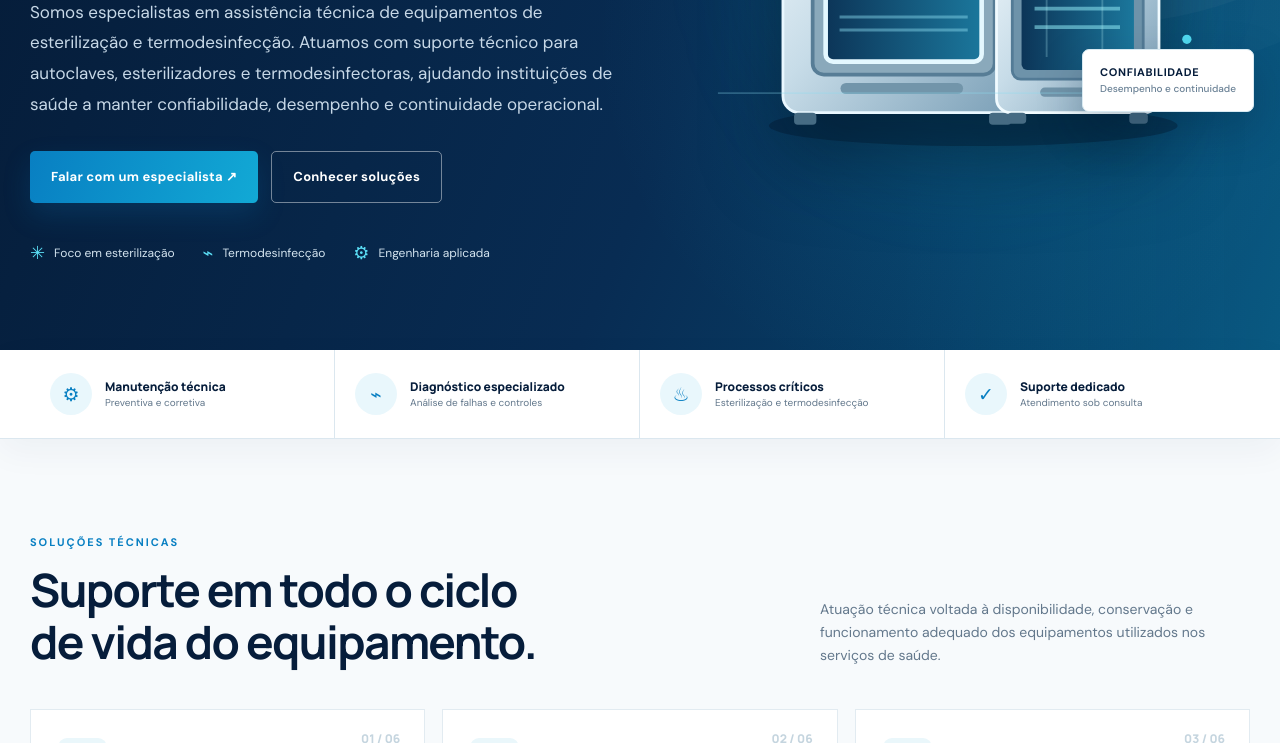
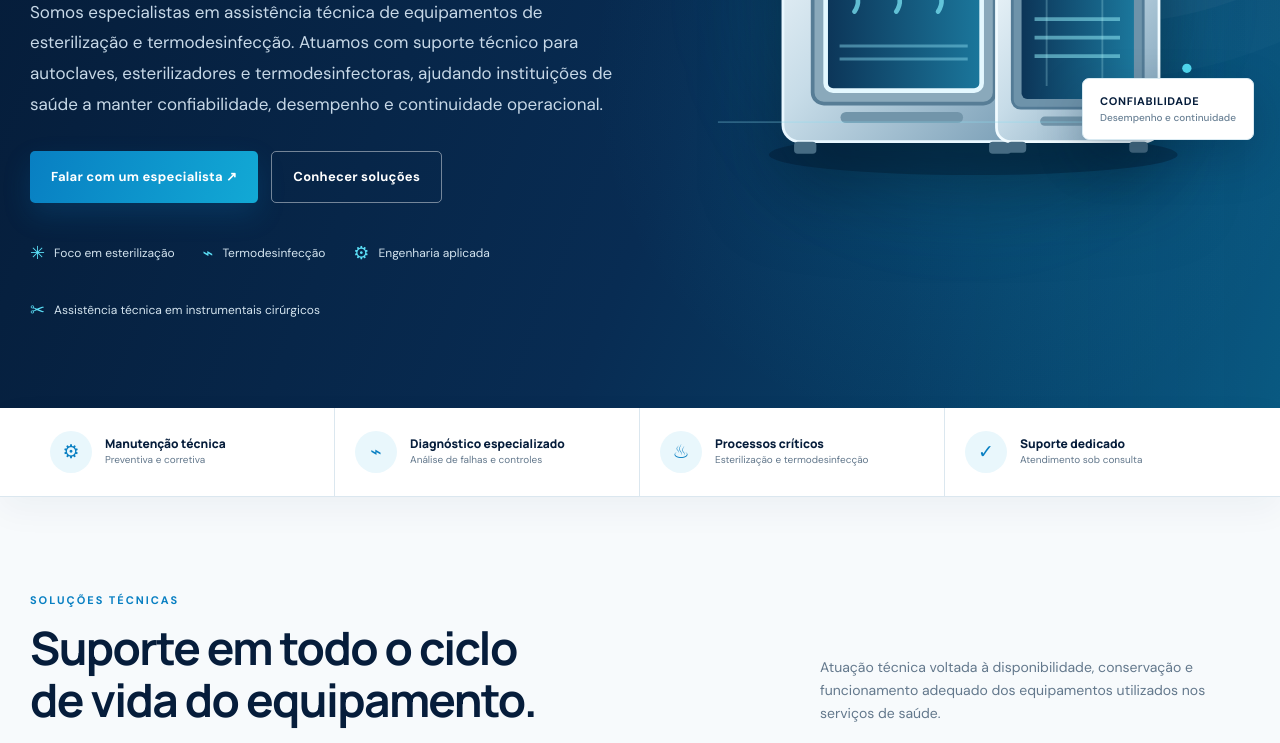
Before and after one commit to maykonmoliveira-cpu/Engetec-site, a plain HTML site: page index.html in a window 1280 px wide. Shown: the part 598-1341 px from the top of the page. Drawn offline with Linux system fonts and the light colour scheme.

Commit message:
Adiciona ícone e destaque para assistência técnica em instrumentais cirúrgicos

```diff
--- a/index.html
+++ b/index.html
@@ -34,7 +34,7 @@ footer{background:#04152c;color:#9eb4c7;padding:35px 0 22px}.footmain{display:fl
 <div class="topline"><div class="container"><span><strong>ENGETEC</strong> · Assistência técnica em equipamentos médico-hospitalares</span><span>Joinville · Santa Catarina · Atendimento sob consulta</span></div></div>
 <header><div class="container nav"><a class="brand" href="#inicio" aria-label="ENGETEC início"><img src="./assets/logo-cabecalho-engetec.jpg?v=2" alt="ENGETEC — Tecnologia a serviço da vida"></a><nav class="navlinks"><a href="#servicos">Serviços</a><a href="#equipamentos">Equipamentos</a><a href="#especialidade">Especialidade</a><a href="#empresa">Atuação</a><a class="button" href="#contato">Solicitar atendimento <span>↗</span></a></nav></div></header>
 <main>
-<section class="hero" id="inicio"><div class="container hero-grid"><div><div class="kicker">Engenharia · Tecnologia · Saúde</div><h1>Precisão técnica para equipamentos que <em>cuidam de vidas.</em></h1><p class="hero-copy">Somos especialistas em assistência técnica de equipamentos de esterilização e termodesinfecção. Atuamos com suporte técnico para autoclaves, esterilizadores e termodesinfectoras, ajudando instituições de saúde a manter confiabilidade, desempenho e continuidade operacional.</p><div class="hero-actions"><a class="button" href="https://wa.me/5547992394551?text=Ol%C3%A1%2C%20gostaria%20de%20solicitar%20atendimento%20t%C3%A9cnico%20da%20ENGETEC." target="_blank" rel="noopener">Falar com um especialista ↗</a><a class="button outline" href="#servicos">Conhecer soluções</a></div><div class="hero-meta"><span><i>✳</i> Foco em esterilização</span><span><i>⌁</i> Termodesinfecção</span><span><i>⚙</i> Engenharia aplicada</span></div></div>
+<section class="hero" id="inicio"><div class="container hero-grid"><div><div class="kicker">Engenharia · Tecnologia · Saúde</div><h1>Precisão técnica para equipamentos que <em>cuidam de vidas.</em></h1><p class="hero-copy">Somos especialistas em assistência técnica de equipamentos de esterilização e termodesinfecção. Atuamos com suporte técnico para autoclaves, esterilizadores e termodesinfectoras, ajudando instituições de saúde a manter confiabilidade, desempenho e continuidade operacional.</p><div class="hero-actions"><a class="button" href="https://wa.me/5547992394551?text=Ol%C3%A1%2C%20gostaria%20de%20solicitar%20atendimento%20t%C3%A9cnico%20da%20ENGETEC." target="_blank" rel="noopener">Falar com um especialista ↗</a><a class="button outline" href="#servicos">Conhecer soluções</a></div><div class="hero-meta"><span><i>✳</i> Foco em esterilização</span><span><i>⌁</i> Termodesinfecção</span><span><i>⚙</i> Engenharia aplicada</span><span><i>✂</i> Assistência técnica em instrumentais cirúrgicos</span></div></div>
 <div class="visual"><div class="visual-glow"></div><div class="float-tag tag-one">ENGENHARIA HOSPITALAR<small>Conhecimento técnico aplicado</small></div>
 <svg class="machine" viewBox="0 0 560 440" role="img" aria-label="Ilustração técnica de equipamentos hospitalares de esterilização"><defs><linearGradient id="metal" x1="0" x2="1" y1="0" y2="1"><stop stop-color="#f9fdff"/><stop offset=".45" stop-color="#c7dce8"/><stop offset="1" stop-color="#789db5"/></linearGradient><linearGradient id="glass" x1="0" x2="1"><stop stop-color="#0c3558"/><stop offset="1" stop-color="#1b779c"/></linearGradient><linearGradient id="blue" x1="0" x2="1"><stop stop-color="#0d8fc8"/><stop offset="1" stop-color="#28d0ec"/></linearGradient></defs>
 <ellipse cx="290" cy="397" rx="220" ry="22" fill="#00172b" opacity=".38"/>
```
